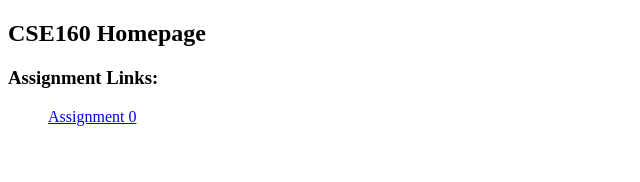
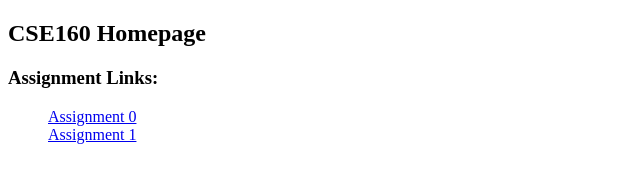
Before and after one commit to Rezhao/CSE160, a plain HTML site: page index.html in a window 1280 px wide. Shown: the whole page, without its empty margins (0-640 px from the left). Drawn offline with Linux system fonts and the light colour scheme.

Commit message:
adding link to assignment1

```diff
--- a/index.html
+++ b/index.html
@@ -16,6 +16,8 @@
       <ul>
         <a href="https://rezhao.github.io/CSE160/Assignment0/asg0.html">Assignment 0</a>
         <br />
+        <a href="https://rezhao.github.io/CSE160/Assignment1/asg1.html">Assignment 1</a>
+        <br />
       </ul>
     </nav>
   </main>
```
